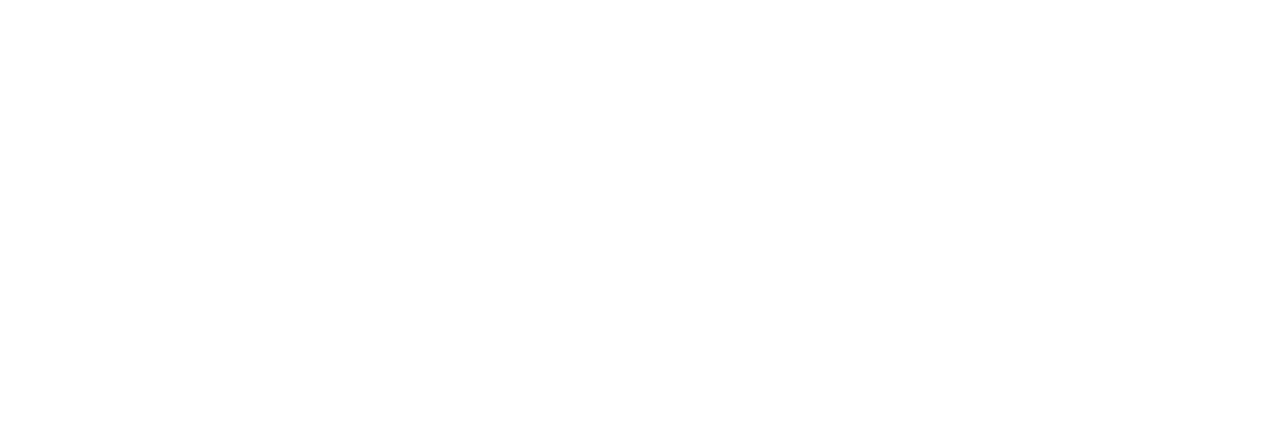
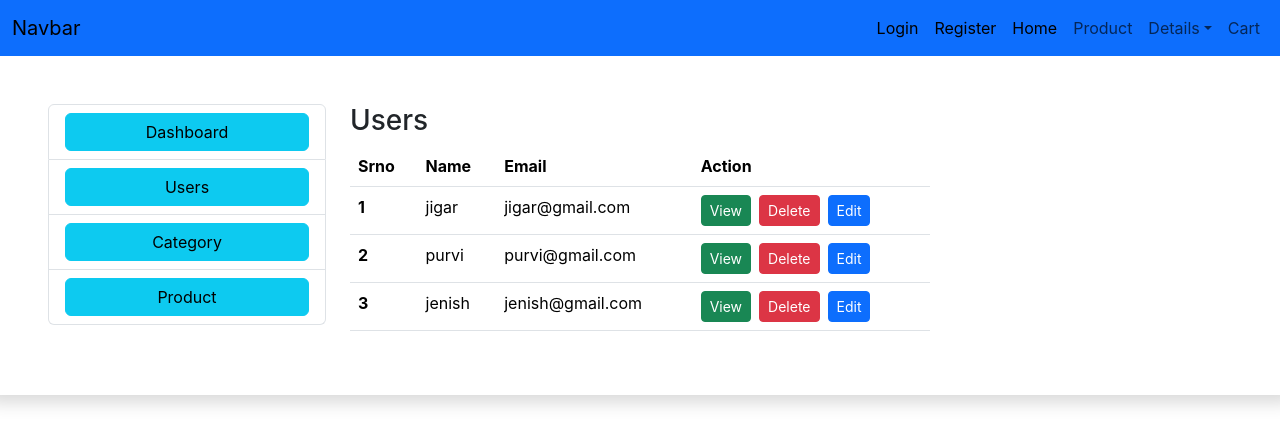
Before and after one commit to rwn3developer/rw4-finalproject-11AM, a React (Create React App) app: page /admin/user in a window 1280 px wide. Before the commit this address had no page. Shown: the top 446 px of the page. Built offline with nearby package versions, Linux system fonts and the light colour scheme; data requests are answered from the project's data file.

Commit message:
userdetails workpending

```diff
--- a/src/App.js
+++ b/src/App.js
@@ -12,6 +12,7 @@ import Home from './pages/user/Home';
 import UserProduct from './pages/user/Product';
 import Cart from './pages/user/Cart';
 import ProductDetails from './pages/admin/product/ProductDetails';
+import Users from './pages/admin/Users';
 
 function App() {
   return (
@@ -24,6 +25,7 @@ function App() {
               <Route path='/admin/product' element={<Product/>}/>
               <Route path='/admin/addcategory' element={<Addcategory/>}/>
               <Route path='/admin/addproduct' element={<Addproduct/>}/>
+              <Route path='/admin/user' element={<Users/>}/>
 
 
               {/* users */}
--- a/src/pages/admin/Leftsiderbar.jsx
+++ b/src/pages/admin/Leftsiderbar.jsx
@@ -6,10 +6,15 @@ const Leftsiderbar = () => {
         <div className='row'>
             <div className='col-lg-12'>
                 <ul class="list-group">
-
                         <li class="list-group-item" aria-disabled="true">
                             <Link to={`/admin/dashboard`} className='btn btn-info w-100'>
                                 Dashboard
+                            </Link>
+                        </li>
+
+                        <li class="list-group-item" aria-disabled="true">
+                            <Link to={`/admin/user`} className='btn btn-info w-100'>
+                                Users
                             </Link>
                         </li>
 
--- /dev/null
+++ b/src/pages/admin/Users.jsx
@@ -0,0 +1,83 @@
+import React, { useEffect, useState } from 'react'
+import Header from '../Header'
+import Leftsiderbar from './Leftsiderbar'
+import { Link } from 'react-router-dom'
+import axios from 'axios'
+
+const Users = () => {
+
+    const [users,setUsers] = useState([]);
+
+    const getUsers = async() => {
+        try{
+            let {data} = await axios.get(`http://localhost:8000/users?role=user`);
+            setUsers(data)
+        }catch(err){
+            console.log(err);
+            return false;
+        }
+    }
+
+    useEffect(()=>{
+        getUsers();
+    },[])
+
+    return (
+        <div>
+            <Header />
+            <div className='row p-5 shadow'>
+                <div className='col-lg-3'>
+                    <Leftsiderbar />
+                </div>
+
+                <div className='col-lg-9'>
+                    <h3>Users</h3>
+
+                    <div className="row">
+                        <div className="col-lg-8">
+
+                            <table class="table">
+                                <thead>
+                                    <tr>
+                                        <th scope="col">Srno</th>
+                                        <th scope="col">Name</th>
+                                        <th scope="col">Email</th>
+                                        <th scope="col">Action</th>
+                                    </tr>
+                                </thead>
+                                <tbody>
+                                {
+                                    users.map((val,i)=>{i++
+                                        return (
+                                            <tr>
+                                                <th scope="row">{i}</th>
+                                                <td>{val.name}</td>
+                                                <td>{val.email}</td>
+                                                <td>
+                                                    <Link>
+                                                        <button className='btn btn-success btn-sm'>View</button>
+                                                    </Link>
+                                                    <button className='btn btn-danger btn-sm mx-2'>Delete</button>
+                                                    <button className='btn btn-primary btn-sm'>Edit</button>
+
+                                                </td>
+                                            </tr>
+                                        )
+                                    })
+                                }
+
+                                </tbody>
+                            </table>
+
+
+                        </div>
+                    </div>
+
+                </div>
+            </div>
+
+        </div>
+    )
+}
+
+export default Users
```
